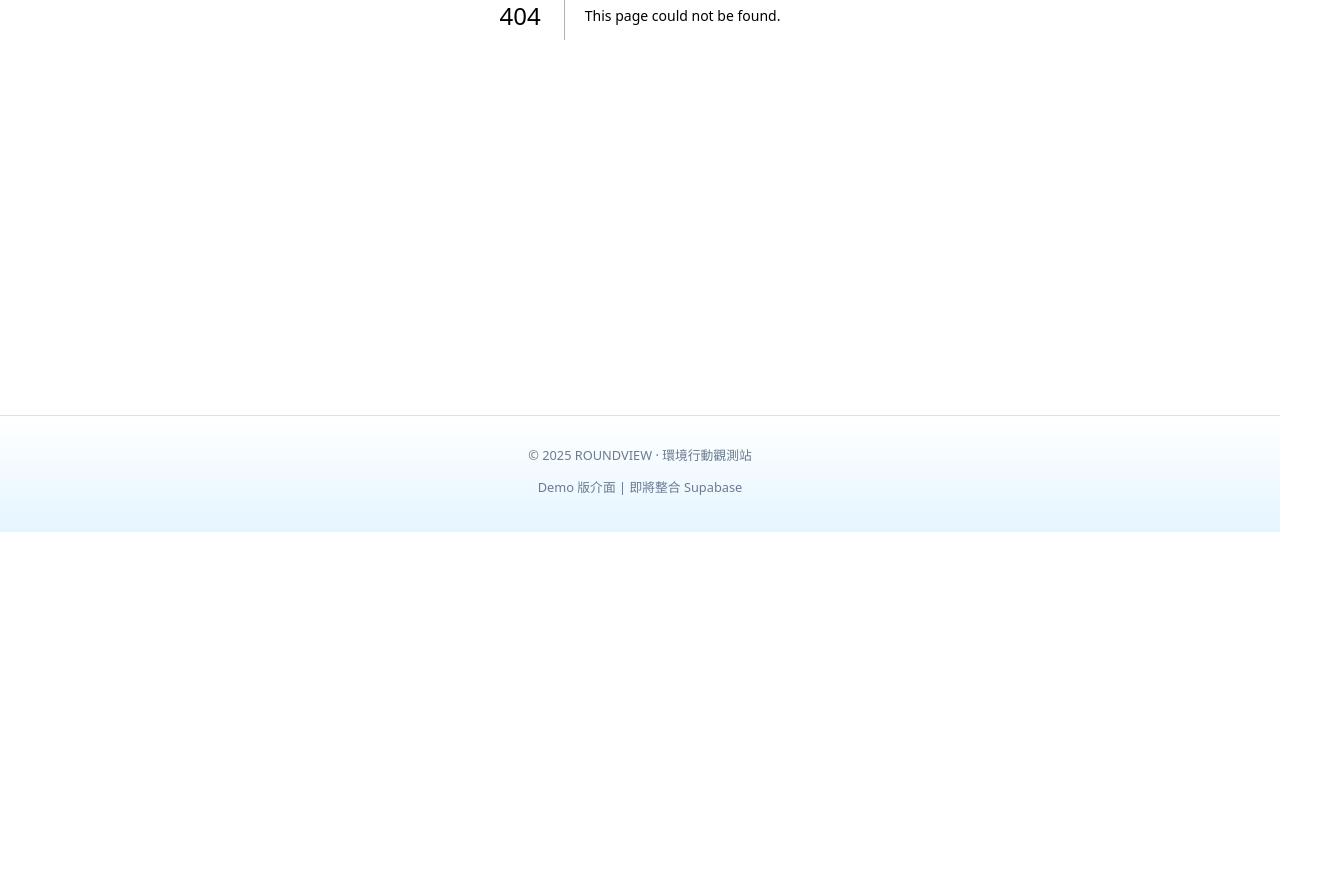
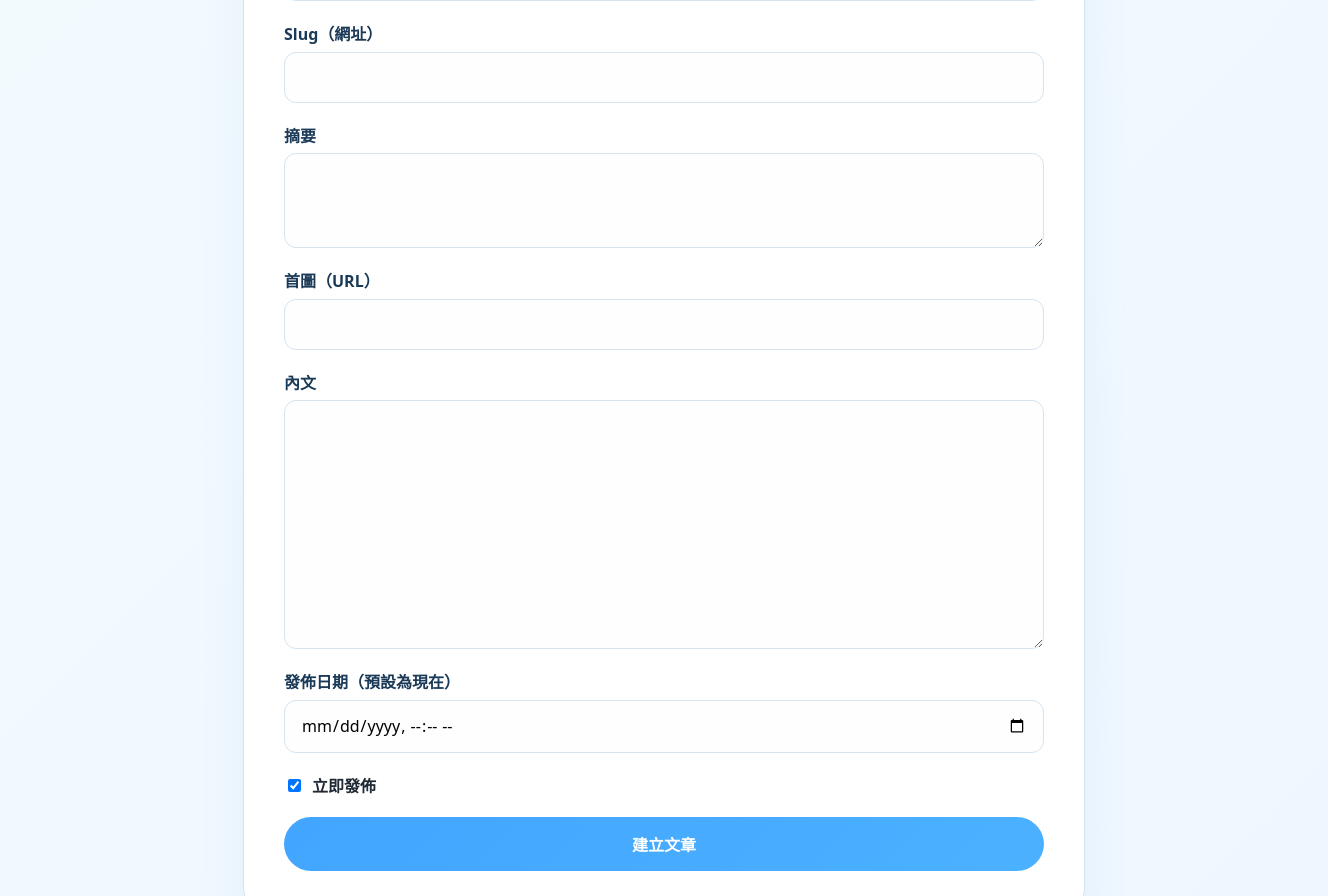
Before and after one commit to thomas0117/roundview, a Next.js app: page /admin in a window 1280 px wide. Before the commit this address had no page. Shown: the part 440-1336 px from the top of the page, 1328 px wide, since content can reach past the window. Before the commit the page ends 972 px from the top, so only its background shows below. Built offline with nearby package versions, Linux system fonts and the light colour scheme.

Commit message:
feat: add admin article creation

```diff
--- /dev/null
+++ b/app/admin/page.tsx
@@ -0,0 +1,164 @@
+'use client';
+
+import { FormEvent, useState } from 'react';
+
+const initialForm = {
+  title: '',
+  slug: '',
+  excerpt: '',
+  coverImage: '',
+  content: '',
+  publishedAt: '',
+  isPublished: true,
+};
+
+export default function AdminPage() {
+  const [adminToken, setAdminToken] = useState('');
+  const [form, setForm] = useState(initialForm);
+  const [status, setStatus] = useState<null | { type: 'success' | 'error'; message: string }>(null);
+  const [isSubmitting, setIsSubmitting] = useState(false);
+
+  const handleChange = (field: keyof typeof form, value: string | boolean) => {
+    setForm((prev) => ({ ...prev, [field]: value }));
+  };
+
+  const handleSubmit = async (event: FormEvent<HTMLFormElement>) => {
+    event.preventDefault();
+    setStatus(null);
+
+    if (!adminToken) {
+      setStatus({ type: 'error', message: '請先輸入管理員密鑰。' });
+      return;
+    }
+
+    setIsSubmitting(true);
+
+    try {
+      const res = await fetch('/api/admin/posts', {
+        method: 'POST',
+        headers: {
+          'Content-Type': 'application/json',
+          'x-admin-token': adminToken,
+        },
+        body: JSON.stringify(form),
+      });
+
+      if (!res.ok) {
+        const body = await res.json();
+        throw new Error(body.error || '新增文章失敗');
+      }
+
+      setStatus({ type: 'success', message: '文章已建立並同步到 Supabase！' });
+      setForm(initialForm);
+    } catch (err) {
+      setStatus({ type: 'error', message: err instanceof Error ? err.message : '發生未知錯誤' });
+    } finally {
+      setIsSubmitting(false);
+    }
+  };
+
+  return (
+    <section className="section admin-section">
+      <div className="admin-card">
+        <h1 className="section-title">管理員專區：新增文章</h1>
+
+        <p className="admin-hint">請輸入後端設定的管理員密鑰並填寫文章內容。</p>
+
+        <form onSubmit={handleSubmit} className="admin-form">
+          <label className="admin-label">
+            管理員密鑰
+            <input
+              type="password"
+              className="admin-input"
+              value={adminToken}
+              onChange={(e) => setAdminToken(e.target.value)}
+              placeholder="輸入後端提供的密鑰"
+            />
+          </label>
+
+          <label className="admin-label">
+            標題
+            <input
+              type="text"
+              className="admin-input"
+              value={form.title}
+              onChange={(e) => handleChange('title', e.target.value)}
+              required
+            />
+          </label>
+
+          <label className="admin-label">
+            Slug（網址）
+            <input
+              type="text"
+              className="admin-input"
+              value={form.slug}
+              onChange={(e) => handleChange('slug', e.target.value)}
+              required
+            />
+          </label>
+
+          <label className="admin-label">
+            摘要
+            <textarea
+              className="admin-textarea"
+              value={form.excerpt}
+              onChange={(e) => handleChange('excerpt', e.target.value)}
+              rows={3}
+            />
+          </label>
+
+          <label className="admin-label">
+            首圖（URL）
+            <input
+              type="text"
+              className="admin-input"
+              value={form.coverImage}
+              onChange={(e) => handleChange('coverImage', e.target.value)}
+            />
+          </label>
+
+          <label className="admin-label">
+            內文
+            <textarea
+              className="admin-textarea"
+              value={form.content}
+              onChange={(e) => handleChange('content', e.target.value)}
+              rows={10}
+              required
+            />
+          </label>
+
+          <label className="admin-label">
+            發佈日期（預設為現在）
+            <input
+              type="datetime-local"
+              className="admin-input"
+              value={form.publishedAt}
+              onChange={(e) => handleChange('publishedAt', e.target.value)}
+            />
+          </label>
+
+          <label className="admin-checkbox">
+            <input
+              type="checkbox"
+              checked={form.isPublished}
+              onChange={(e) => handleChange('isPublished', e.target.checked)}
+            />
+            立即發佈
+          </label>
+
+          {status && (
+            <p className={`admin-status ${status.type === 'success' ? 'success' : 'error'}`}>
+              {status.message}
+            </p>
+          )}
+
+          <button type="submit" className="admin-submit" disabled={isSubmitting}>
+            {isSubmitting ? '建立中…' : '建立文章'}
+          </button>
+        </form>
+      </div>
+    </section>
+  );
+}
--- /dev/null
+++ b/app/api/admin/posts/route.ts
@@ -0,0 +1,52 @@
+import { supabaseAdmin } from '@/lib/supabaseAdminClient';
+import { NextResponse } from 'next/server';
+
+const ADMIN_SECRET = process.env.ADMIN_SECRET;
+
+function unauthorized(message = 'Unauthorized') {
+  return NextResponse.json({ error: message }, { status: 401 });
+}
+
+export async function POST(req: Request) {
+  if (!ADMIN_SECRET) {
+    console.error('ADMIN_SECRET is not configured.');
+    return NextResponse.json(
+      { error: 'Server configuration error. Please contact administrator.' },
+      { status: 500 }
+    );
+  }
+
+  const token = req.headers.get('x-admin-token');
+  if (!token || token !== ADMIN_SECRET) {
+    return unauthorized();
+  }
+
+  const payload = await req.json();
+
+  const { title, slug, excerpt, coverImage, content, publishedAt, isPublished = true } = payload;
+
+  if (!title || !slug || !content) {
+    return NextResponse.json({ error: '缺少必要欄位（標題、slug 或內文）。' }, { status: 400 });
+  }
+
+  const { data, error } = await supabaseAdmin
+    .from('posts')
+    .insert({
+      title,
+      slug,
+      excerpt: excerpt ?? null,
+      cover_image: coverImage ?? null,
+      content,
+      published_at: publishedAt ? new Date(publishedAt).toISOString() : new Date().toISOString(),
+      is_published: isPublished,
+    })
+    .select('*')
+    .single();
+
+  if (error) {
+    console.error('[AdminCreatePost] Supabase error:', error.message);
+    return NextResponse.json({ error: '新增文章失敗，請稍後再試。' }, { status: 500 });
+  }
+
+  return NextResponse.json({ message: '文章已建立', post: data });
+}
--- a/app/globals.css
+++ b/app/globals.css
@@ -645,3 +645,111 @@ body {
 .logo {
   text-decoration: none !important;
 }
+
+/* Admin 專區 */
+.admin-section {
+  padding: 4rem 1.5rem;
+  background: linear-gradient(135deg, #f4fbff, #eef7ff);
+}
+
+.admin-card {
+  max-width: 760px;
+  margin: 0 auto;
+  padding: 2.5rem;
+  border-radius: 24px;
+  background: #ffffff;
+  box-shadow: 0 30px 50px rgba(69, 125, 179, 0.08);
+  border: 1px solid var(--border-subtle);
+}
+
+.admin-hint {
+  color: var(--text-muted);
+  margin-top: -0.75rem;
+  margin-bottom: 1.5rem;
+}
+
+.admin-form {
+  display: flex;
+  flex-direction: column;
+  gap: 1.25rem;
+}
+
+.admin-label {
+  display: flex;
+  flex-direction: column;
+  gap: 0.4rem;
+  font-weight: 600;
+  color: #1b3a57;
+}
+
+.admin-input,
+.admin-textarea {
+  border-radius: 12px;
+  border: 1px solid var(--border-subtle);
+  padding: 0.85rem 1rem;
+  font-size: 1rem;
+  font-family: inherit;
+  background: #fefefe;
+  transition: border-color 0.2s ease, box-shadow 0.2s ease;
+}
+
+.admin-input:focus,
+.admin-textarea:focus {
+  outline: none;
+  border-color: var(--accent);
+  box-shadow: 0 0 0 3px rgba(75, 177, 255, 0.2);
+}
+
+.admin-textarea {
+  resize: vertical;
+}
+
+.admin-checkbox {
+  display: flex;
+  align-items: center;
+  gap: 0.5rem;
+  font-weight: 600;
+}
+
+.admin-status {
+  padding: 0.85rem 1rem;
+  border-radius: 12px;
+  font-weight: 600;
+}
+
+.admin-status.success {
+  background: #e6f8ef;
+  color: #168f4c;
+}
+
+.admin-status.error {
+  background: #ffe7e8;
+  color: #b42318;
+}
+
+.admin-submit {
+  border: none;
+  border-radius: 999px;
+  padding: 0.95rem 1.5rem;
+  font-size: 1rem;
+  font-weight: 700;
+  color: white;
+  background: linear-gradient(135deg, #42a5ff, #4bb1ff);
+  cursor: pointer;
+  transition: opacity 0.2s ease, transform 0.2s ease;
+}
+
+.admin-submit:disabled {
+  opacity: 0.6;
+  cursor: not-allowed;
+}
+
+.admin-submit:not(:disabled):hover {
+  transform: translateY(-1px);
+}
+
+@media (max-width: 640px) {
+  .admin-card {
+    padding: 1.5rem;
+  }
+}
--- /dev/null
+++ b/lib/supabaseAdminClient.ts
@@ -0,0 +1,11 @@
+import { createClient } from '@supabase/supabase-js';
+
+const supabaseUrl = process.env.NEXT_PUBLIC_SUPABASE_URL!;
+const supabaseServiceRoleKey = process.env.SUPABASE_SERVICE_ROLE_KEY!;
+
+// 僅能在伺服端使用的 Service Role client，用來執行寫入操作
+export const supabaseAdmin = createClient(supabaseUrl, supabaseServiceRoleKey, {
+  auth: {
+    persistSession: false,
+  },
+});
```
Also changed, not shown: 1 other file (tests, documents, lock files or other folders).
